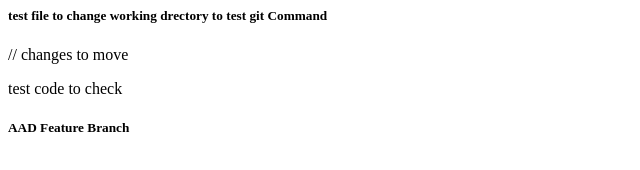
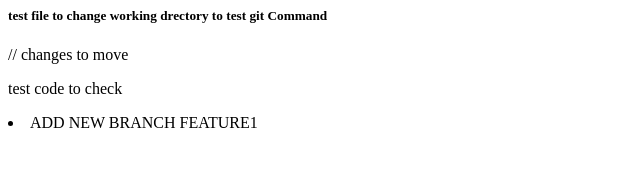
Before and after one commit to thajui/gitprcticecode, a plain HTML site: page helloworld.html in a window 1280 px wide. Shown: the whole page, without its empty margins (0-640 px from the left). Drawn offline with Linux system fonts and the light colour scheme.

Commit message:
add ing branch to chnage new

```diff
--- a/helloworld.html
+++ b/helloworld.html
@@ -1,6 +1,6 @@
 <html> <body>
 		<h5>test file to change working drectory to test git Command </h5>
 // changes to move		</p>	test code to check</p>
-<h5> AAD Feature Branch </h5>
-	</body>
+
+<li> ADD NEW BRANCH FEATURE1	</body>
 </html>
```
